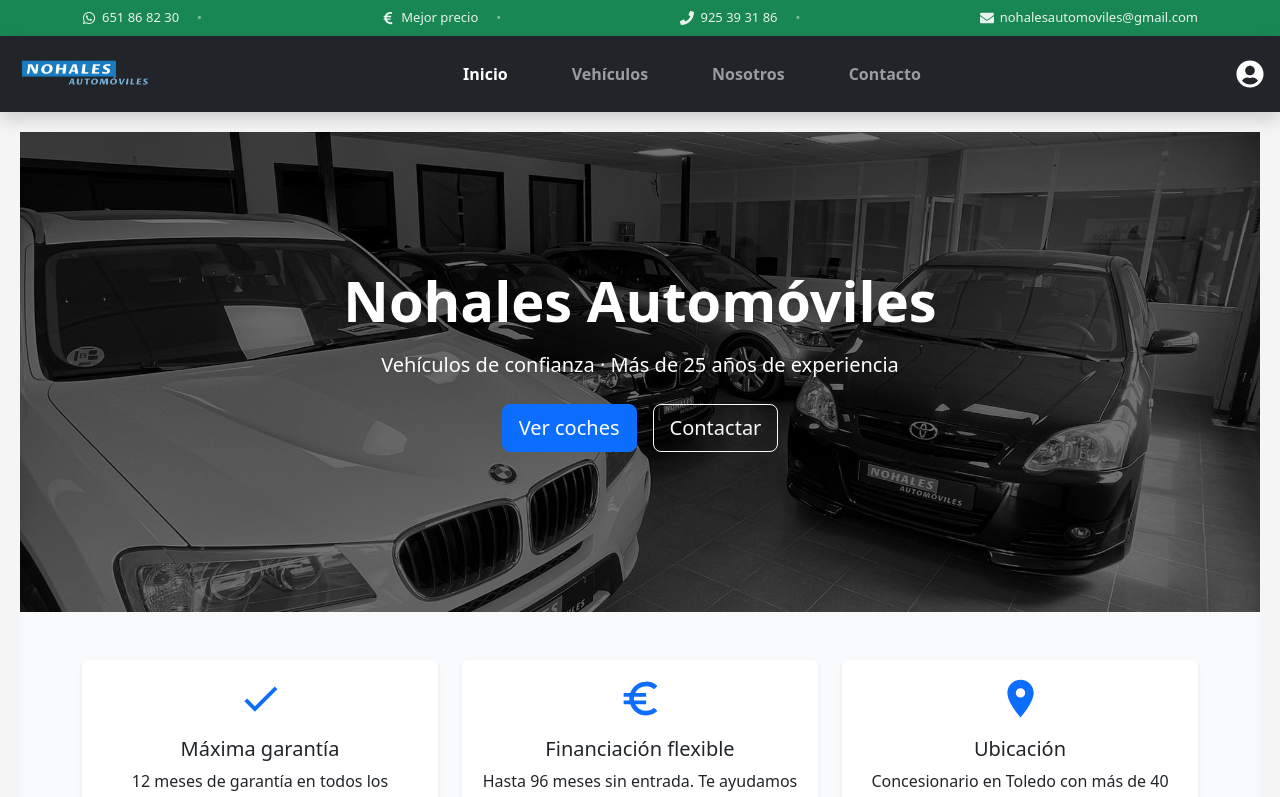
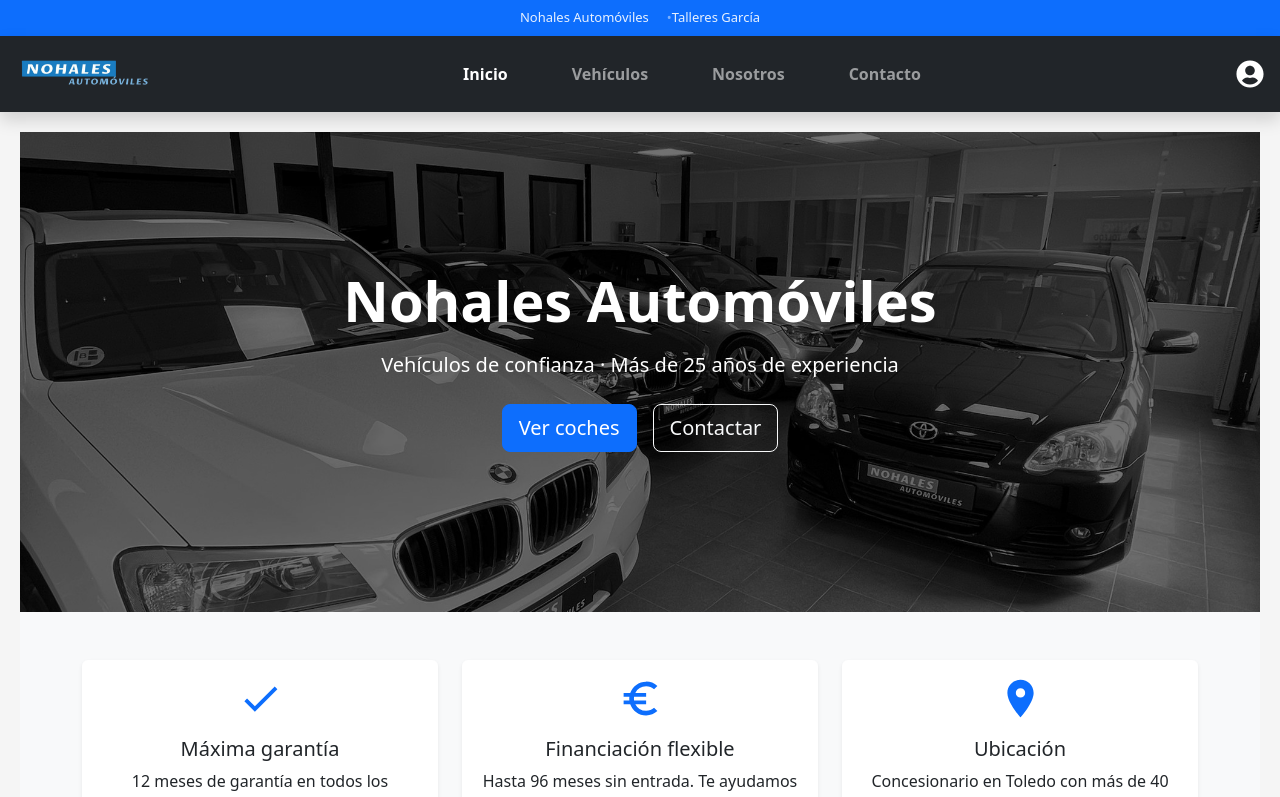
Before and after one commit to JorP2/concesionario-web, a React (Create React App) app in the folder frontend/: page / in a window 1280 px wide. Shown: the top 797 px of the page. Built offline with nearby package versions, Linux system fonts and the light colour scheme.

Commit message:
Detalles en el diseño

```diff
--- a/frontend/src/components/CardVehiculoGPT2.jsx
+++ b/frontend/src/components/CardVehiculoGPT2.jsx
@@ -114,7 +114,7 @@
             </div>
           )}
 
-          <Link className="btn-ver" to={`/vehiculos/${vehiculo.id}`}>
+          <Link className="btn-ver bg-primary" to={`/vehiculos/${vehiculo.id}`}>
             Ver modelo →
           </Link>
         </div>
--- a/frontend/src/components/Navbar.jsx
+++ b/frontend/src/components/Navbar.jsx
@@ -1,13 +1,7 @@
 import React, { useState } from "react";
 import { NavLink, useNavigate } from "react-router-dom";
 // Icons
-import {
-  FaEnvelope,
-  FaEuroSign,
-  FaPhone,
-  FaUserCircle,
-  FaWhatsapp,
-} from "react-icons/fa";
+import { FaUserCircle } from "react-icons/fa";
 // styles
 import "../styles/navbar.css";
 
@@ -109,23 +103,10 @@
         />
       )}
 
-      {/* TOPBAR (AQUÍ) */}
-      <div className="topbar">
-        <div className="container">
-          <div className="topbar-content">
-            <span>
-              <FaWhatsapp /> 651 86 82 30
-            </span>
-            <span>
-              <FaEuroSign /> Mejor precio
-            </span>
-            <span>
-              <FaPhone /> 925 39 31 86
-            </span>
-            <span>
-              <FaEnvelope /> nohalesautomoviles@gmail.com
-            </span>
-          </div>
+      <div className="topbar bg-primary text-white py-2">
+        <div className="container d-flex justify-content-center">
+          <span>Nohales Automóviles</span>
+          <span>Talleres García</span>
         </div>
       </div>
 
--- a/frontend/src/pages/Vehiculos.jsx
+++ b/frontend/src/pages/Vehiculos.jsx
@@ -3,6 +3,7 @@
 import CardVehiculoGPT2 from "../components/CardVehiculoGPT2";
 import SkeletonVehiculo from "../components/SkeletonVehiculo.jsx";
 import FiltroVehiculo from "../components/FiltroVehiculo";
+import "../styles/vehiculos.css"
 // Iconos
 import { FaFilter } from "react-icons/fa";
 
--- a/frontend/src/styles/vehiculoCard.css
+++ b/frontend/src/styles/vehiculoCard.css
@@ -5,7 +5,6 @@
   overflow: hidden;
   box-shadow: 0 4px 12px rgba(0, 0, 0, 0.08);
   transition: all 0.25s ease;
-  cursor: pointer;
   width: 100%;
   border: 1px solid #eee;
   animation: fadeIn 0.5s ease;
@@ -20,6 +19,7 @@
 .vehiculo-img {
   position: relative;
   height: 200px;
+  cursor: pointer;
   overflow: hidden;
 }
 
@@ -179,7 +179,7 @@
   display: block;
   width: 100%;
   text-align: center;
-  background: #198754;
+  background: #096dac;
   color: white;
   padding: 10px;
   border-radius: 8px;
@@ -190,8 +190,9 @@
 }
 
 .btn-ver:hover {
-  background: #157347;
-  transform: translateY(-1px);
+  background: #0b5ed7;
+  transform: translateY(-2px);
+  box-shadow: 0 6px 15px rgba(13, 110, 253, 0.25);
 }
 
 /* ── RIBBON OFERTA ── */
```
